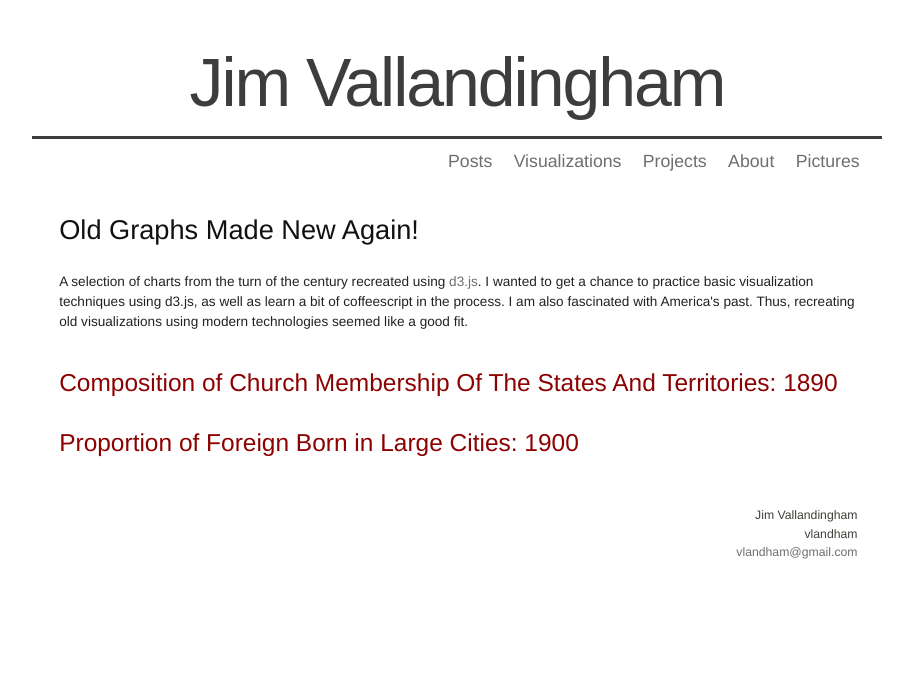
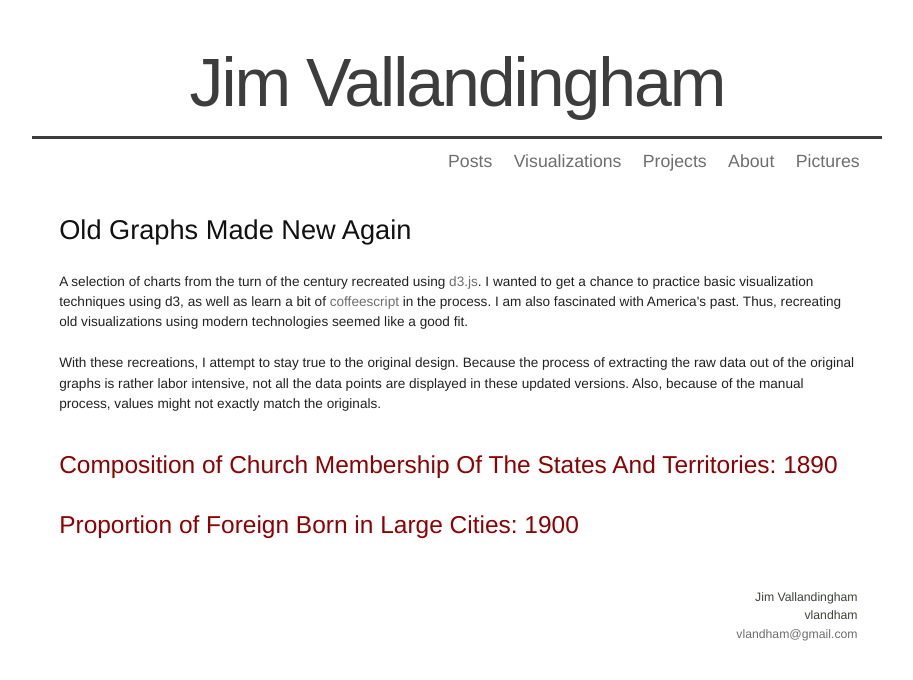
Before and after one commit to vlandham/vlandham.github.com, a Jekyll site: the page built from vis/index.html, in a window 1280 px wide. Shown: the top 680 px of the page, without its empty margins (183-1096 px from the left). Built offline with Jekyll 4.4.1, drawn with Linux system fonts in a browser that asks for light colours; some web fonts are replaced; Markdown is read by kramdown in place of the engine named in the settings.

Commit message:
add more text to vis index

```diff
--- a/vis/index.html
+++ b/vis/index.html
@@ -2,8 +2,10 @@
 layout: default
 title: visualizations
 ---
-<h2>Old Graphs Made New Again!</h2>
-<p>A selection of charts from the turn of the century recreated using <a href="http://mbostock.github.com/d3/">d3.js</a>. I wanted to get a chance to practice basic visualization techniques using d3.js, as well as learn a bit of coffeescript in the process. I am also fascinated with America's past. Thus, recreating old visualizations using modern technologies seemed like a good fit.</p>
+<h2>Old Graphs Made New Again</h2>
+<p>A selection of charts from the turn of the century recreated using <a href="http://mbostock.github.com/d3/">d3.js</a>. I wanted to get a chance to practice basic visualization techniques using d3, as well as learn a bit of <a href="http://jashkenas.github.com/coffee-script/">coffeescript</a> in the process. I am also fascinated with America's past. Thus, recreating old visualizations using modern technologies seemed like a good fit.</p>
+
+<p>With these recreations, I attempt to stay true to the original design. Because the process of extracting the raw data out of the original graphs is rather labor intensive, not all the data points are displayed in these updated versions. Also, because of the manual process, values might not exactly match the originals.</p>
 
 <a class="post_title" href="church_by_state.html">Composition of Church Membership Of The States And Territories: 1890</a>
 <a class="post_title" href="nationality_by_city.html">Proportion of Foreign Born in Large Cities: 1900</a>
```
